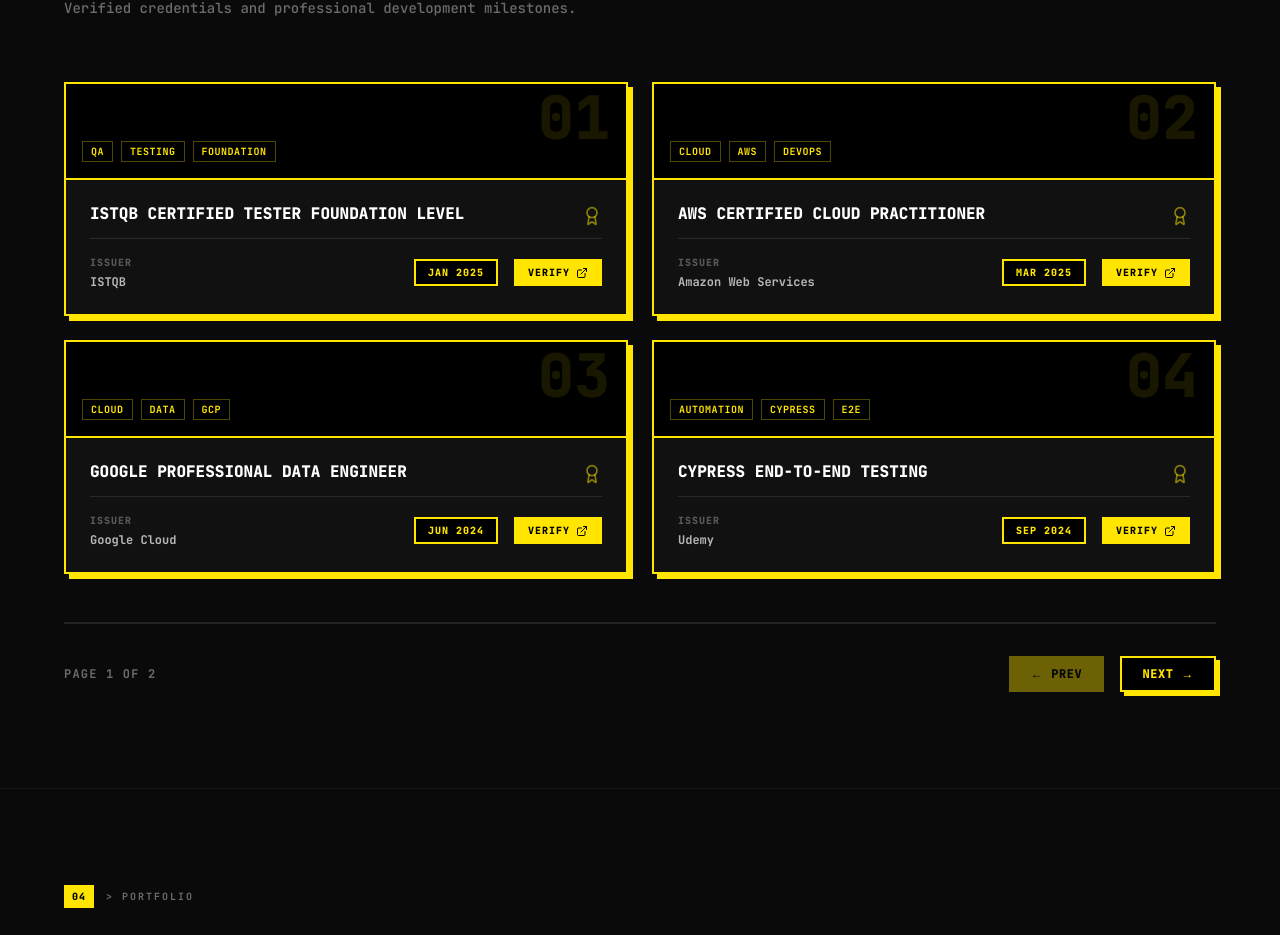
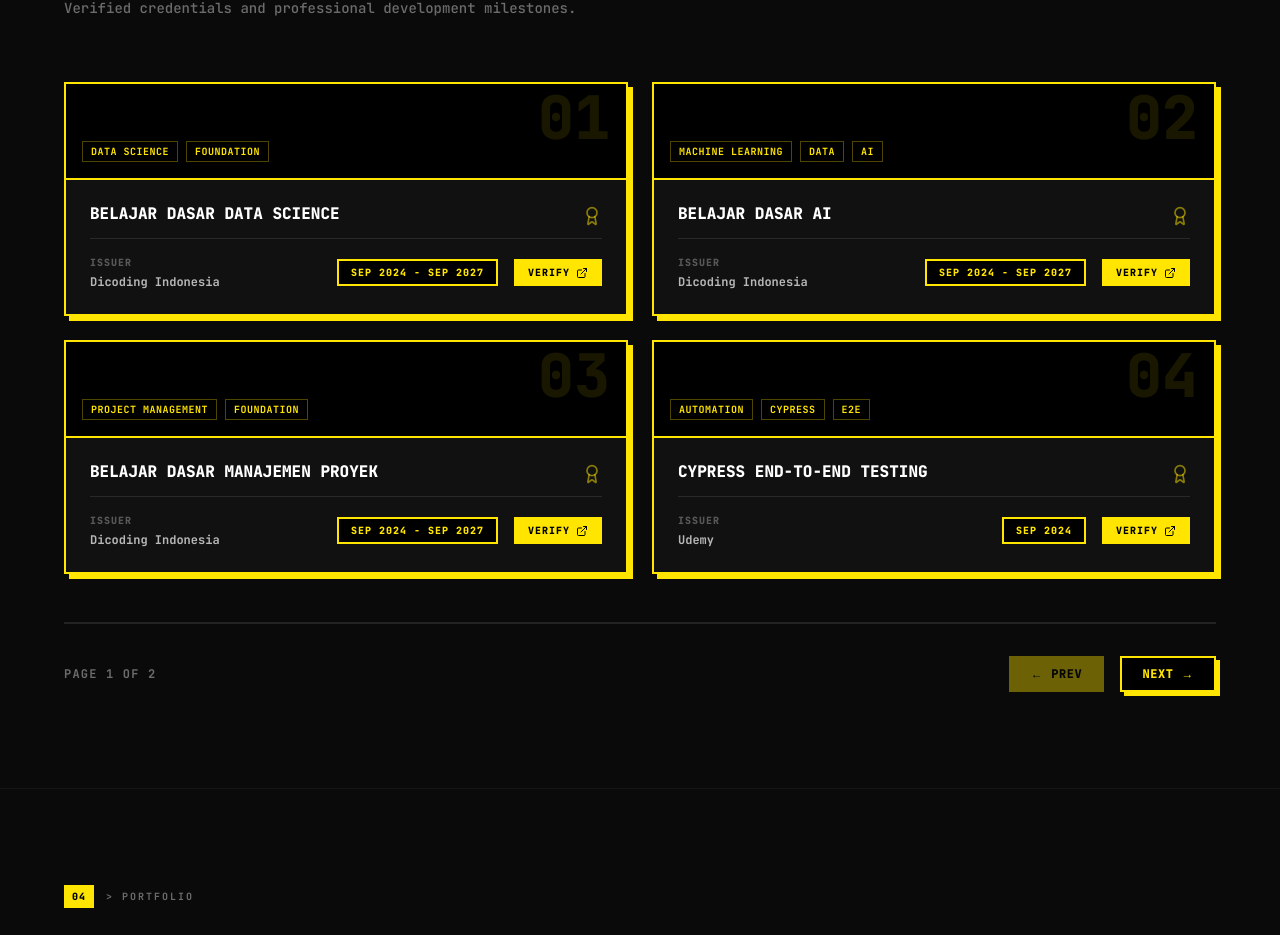
Before and after one commit to FirdhausDwiSukma/my-porto, a Next.js app: page / in a window 1280 px wide. Shown: the part 2338-3273 px from the top of the page. Built offline with nearby package versions, Linux system fonts and the light colour scheme.

Commit message:
add detail in certification

```diff
--- a/components/Certifications.tsx
+++ b/components/Certifications.tsx
@@ -6,27 +6,27 @@ import { ExternalLink, Award } from "lucide-react";
 
 const certifications = [
     {
-        title: "ISTQB Certified Tester Foundation Level",
-        issuer: "ISTQB",
-        date: "Jan 2025",
-        credentialUrl: "#",
-        tags: ["QA", "Testing", "Foundation"],
+        title: "Belajar Dasar Data Science",
+        issuer: "Dicoding Indonesia",
+        date: "Sep 2024 - Sep 2027",
+        credentialUrl: "https://www.dicoding.com/certificates/EYX4VN4MWZDL",
+        tags: ["Data Science", "Foundation"],
         number: "01",
     },
     {
-        title: "AWS Certified Cloud Practitioner",
-        issuer: "Amazon Web Services",
-        date: "Mar 2025",
-        credentialUrl: "#",
-        tags: ["Cloud", "AWS", "DevOps"],
+        title: "Belajar Dasar AI",
+        issuer: "Dicoding Indonesia",
+        date: "Sep 2024 - Sep 2027",
+        credentialUrl: "https://www.dicoding.com/certificates/EYX4VN4MWZDL",
+        tags: ["Machine Learning", "Data", "AI"],
         number: "02",
     },
     {
-        title: "Google Professional Data Engineer",
-        issuer: "Google Cloud",
-        date: "Jun 2024",
-        credentialUrl: "#",
-        tags: ["Cloud", "Data", "GCP"],
+        title: "Belajar Dasar Manajemen Proyek",
+        issuer: "Dicoding Indonesia",
+        date: "Sep 2024 - Sep 2027",
+        credentialUrl: "https://www.dicoding.com/certificates/L4PQ1KNQOXO1",
+        tags: ["Project Management", "Foundation"],
         number: "03",
     },
     {
```
